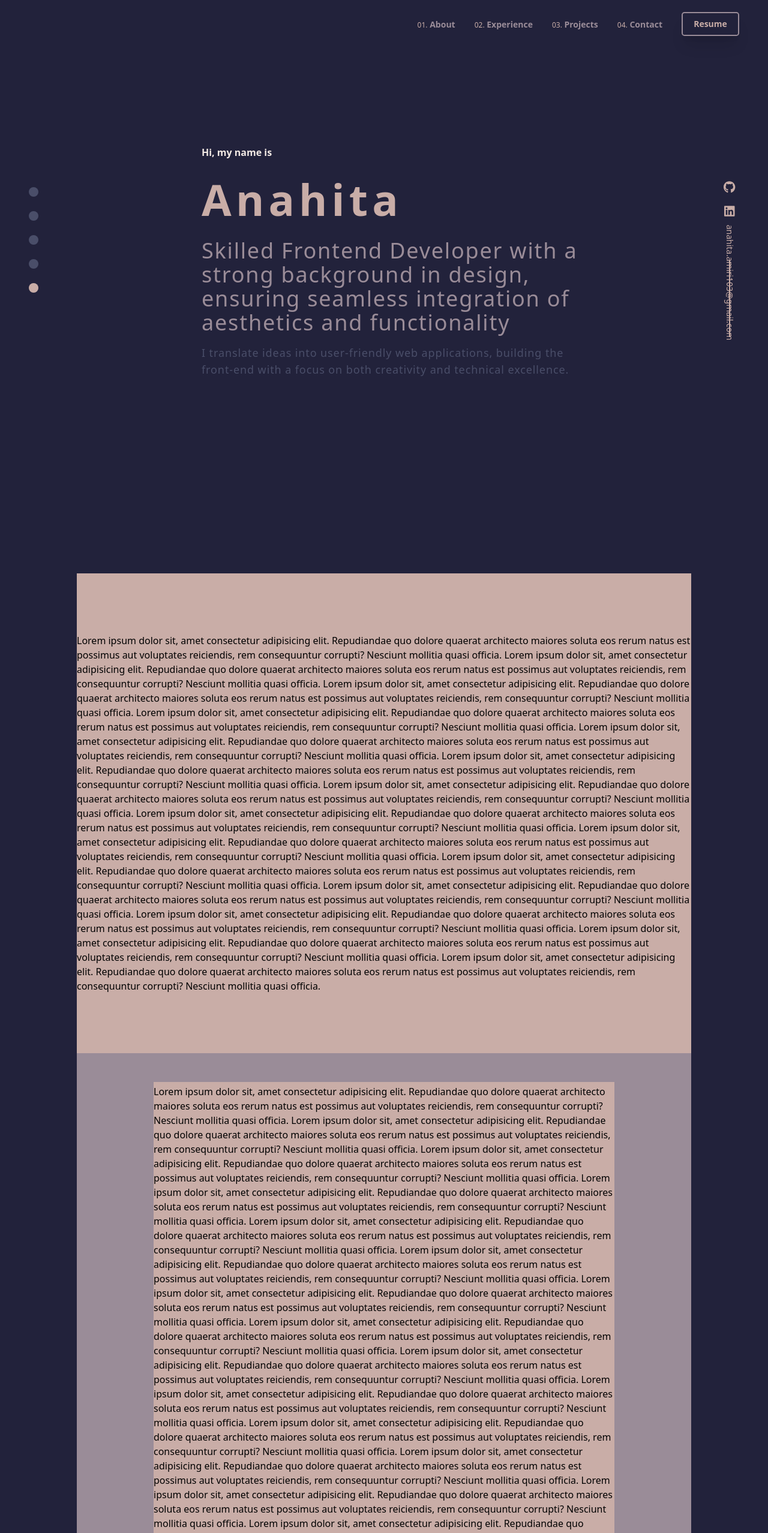
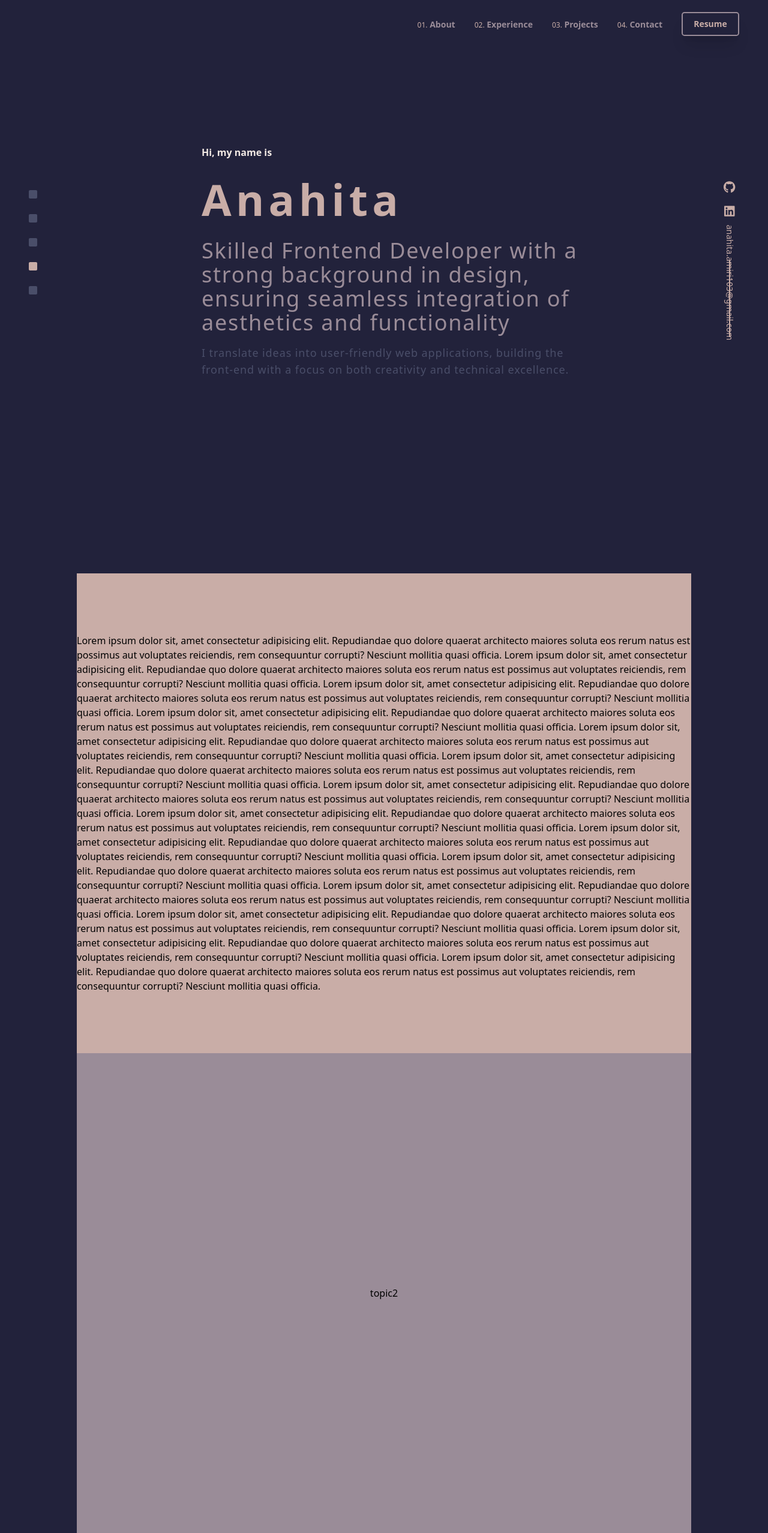
Before and after one commit to HitaBeeDev/portfolio, a React (Vite) app: page / in a window 1280 px wide. Shown: the top 2556 px of the page at 60% size. Built offline with nearby package versions, Linux system fonts and the light colour scheme.

Commit message:
updating container

```diff
--- a/src/Components/Container.jsx
+++ b/src/Components/Container.jsx
@@ -4,7 +4,7 @@ import AboutSection from "./AboutSection";
 import HomeSection from "./HomeSection";
 import SocialIcons from "./SocialIcons";
 import { FontAwesomeIcon } from "@fortawesome/react-fontawesome";
-import { faCube } from "@fortawesome/free-brands-svg-icons";
+import { faSquare } from "@fortawesome/free-solid-svg-icons";
 
 function Container() {
   const [activeDot, setActiveDot] = useState(0);
@@ -43,11 +43,14 @@ function Container() {
           {[...Array(5)].map((_, index) => (
             <div
               key={index}
-              className={`h-4 w-4 rounded-full my-3 ${
-                activeDot === index ? "bg-color4" : "bg-color2"
-              }`}
+              className={`h-4 w-4 rounded-full my-3`}
               onClick={() => handleDotClick(index)}
-            ></div>
+            >
+              <FontAwesomeIcon
+                icon={faSquare}
+                className={activeDot === index ? "text-color4" : "text-color2"}
+              />
+            </div>
           ))}
         </div>
 
@@ -69,28 +72,28 @@ function Container() {
           id="topic2"
           className="mr-32 ml-32 h-screen flex justify-center items-center bg-color3"
         >
-          <AboutSection />
+          topic2
         </section>
 
         <section
           id="topic3"
           className="mr-32 ml-32 h-screen flex justify-center items-center bg-color2"
         >
-          <AboutSection />
+          topic3
         </section>
 
         <section
           id="topic4"
           className="mr-32 ml-32 h-screen flex justify-center items-center bg-color5"
         >
-          <AboutSection />
+          topic4
         </section>
 
         <section
           id="topic5"
           className="mr-32 ml-32 h-screen flex justify-center items-center bg-color4"
         >
-          <AboutSection />
+          topic5
         </section>
       </div>
     </div>
```
